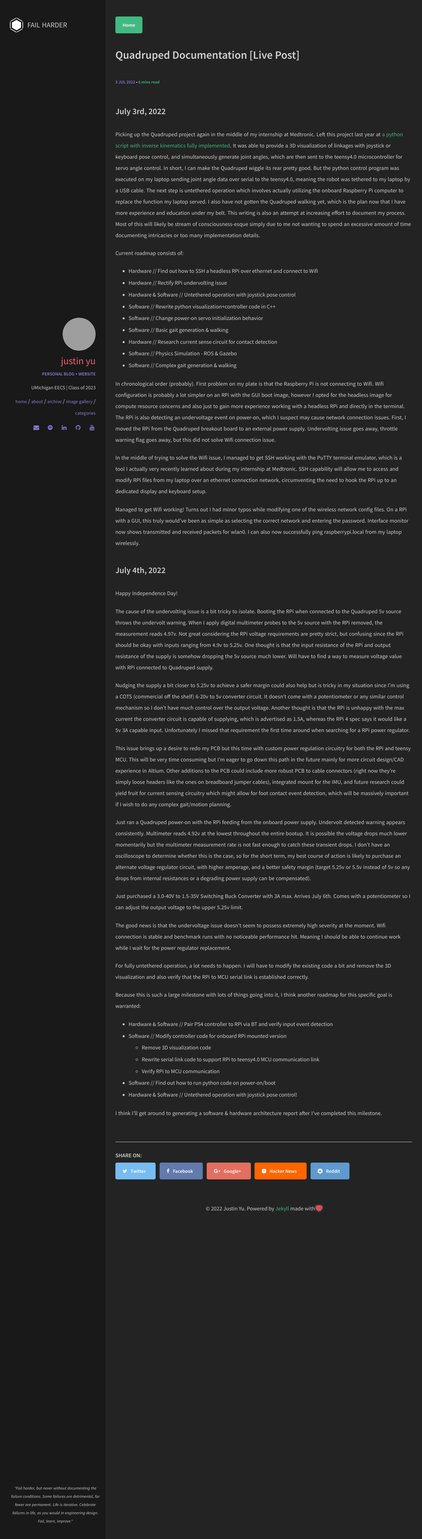
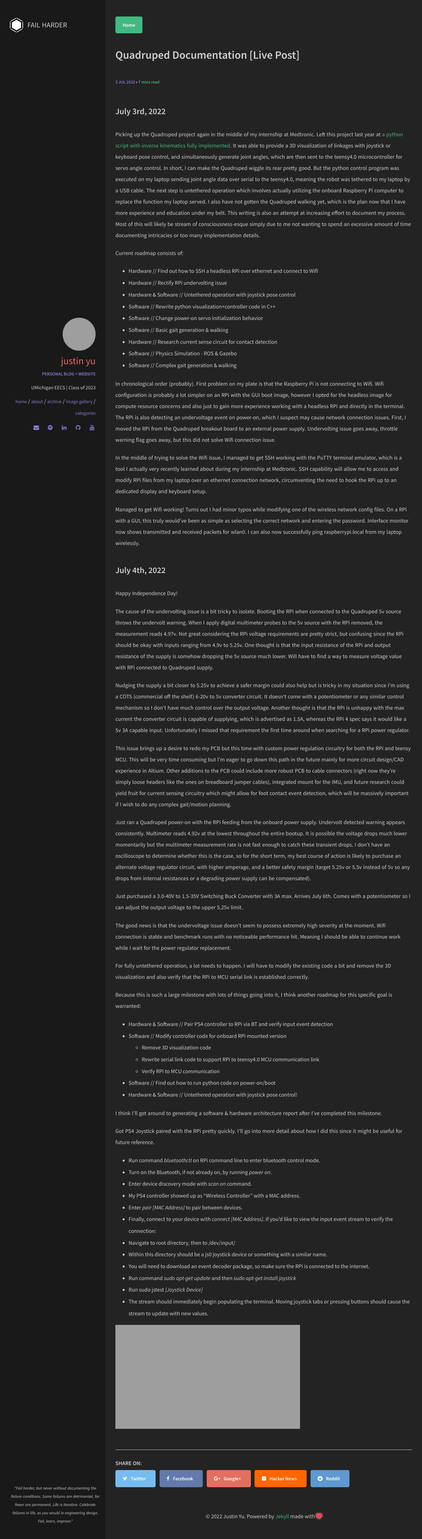
Before and after one commit to uynitsuj/uynitsuj.github.io, a Jekyll site: the page built from _posts/2022-07-03-quadruped-documentation.md, in a window 1280 px wide. Shown: the whole page at 33% size. Built offline with Jekyll 4.4.1, drawn with Linux system fonts in a browser that asks for light colours; grey boxes are pictures that could not be loaded.

Commit message:
Update 2022-07-03-quadruped-documentation.md

```diff
--- a/_posts/2022-07-03-quadruped-documentation.md
+++ b/_posts/2022-07-03-quadruped-documentation.md
@@ -55,5 +55,22 @@ Because this is such a large milestone with lots of things going into it, I thin
 * Software // Find out how to run python code on power-on/boot
 * Hardware & Software // Untethered operation with joystick pose control!
 
+I think I’ll get around to generating a software & hardware architecture report after I’ve completed this milestone.
 
-I think I’ll get around to generating a software & hardware architecture report after I’ve completed this milestone.
+Got PS4 Joystick paired with the RPi pretty quickly. I’ll go into more detail about how I did this since it might be useful for future reference.
+
+* Run command *bluetoothctl* on RPi command line to enter bluetooth control mode.
+* Turn on the Bluetooth, if not already on, by running *power on*.
+* Enter device discovery mode with *scan on* command.
+* My PS4 controller showed up as “Wireless Controller” with a MAC address.
+* Enter *pair \[MAC Address\]* to pair between devices.
+* Finally, connect to your device with *connect \[MAC Address\]*.
+If you’d like to view the input event stream to verify the connection:
+* Navigate to root directory, then to /dev/input/
+* Within this directory should be a js0 joystick device or something with a similar name.
+* You will need to download an event decoder package, so make sure the RPi is connected to the internet.
+* Run command *sudo apt-get update* and then *sudo apt-get install joystick*
+* Run sudo jstest *\[Joystick Device\]*
+* The stream should immediately begin populating the terminal. Moving joystick tabs or pressing buttons should cause the stream to update with new values.
+
+<iframe width="560" height="315" src="https://www.youtube.com/embed/fIgTX0zC1i0" title="YouTube video player" frameborder="0" allow="accelerometer; autoplay; clipboard-write; encrypted-media; gyroscope; picture-in-picture" allowfullscreen></iframe>
```
